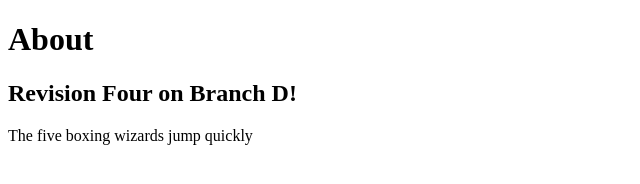
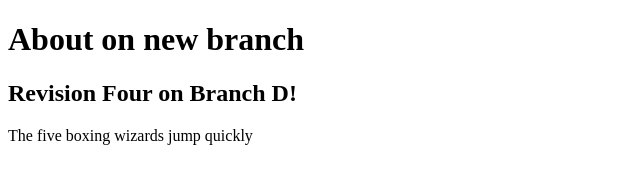
Before and after one commit to hisroyaldudeness/testProject2, a plain HTML site: page about.html in a window 1280 px wide. Shown: the whole page, without its empty margins (0-640 px from the left). Drawn offline with Linux system fonts and the light colour scheme.

Commit message:
About on new branch

```diff
--- a/about.html
+++ b/about.html
@@ -5,7 +5,7 @@
         <title>Project</title>
     </head>
     <body>
-        <h1>About</h1>
+        <h1>About on new branch</h1>
         <h2>Revision Four on Branch D!</h2>
         <p>The five boxing wizards jump quickly</p>
     </body>
```
